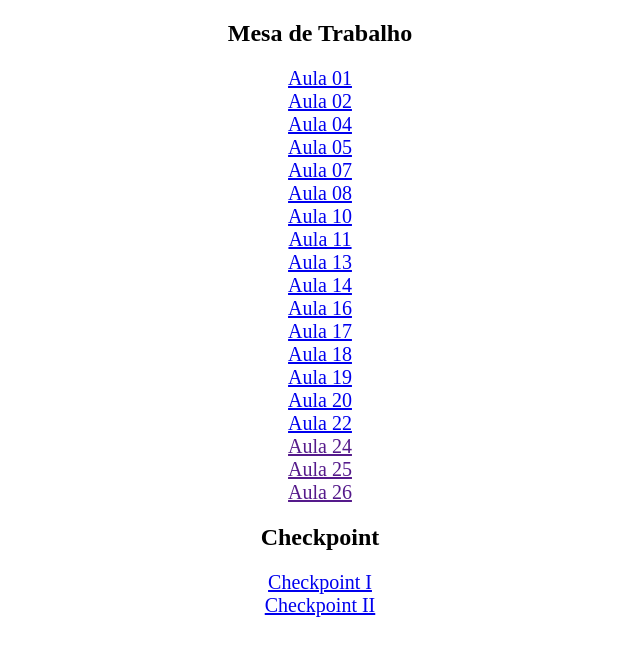
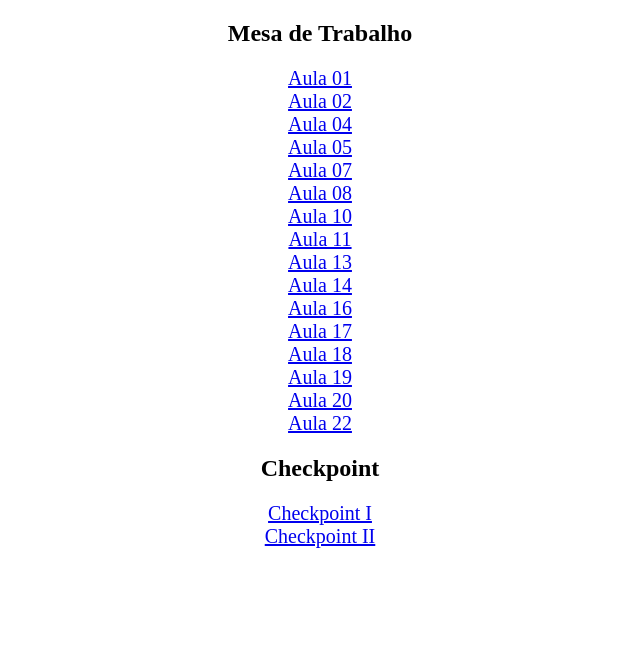
Before and after one commit to alexandrecpedro/Front-End-II, a plain HTML site: page index.html in a window 1280 px wide. Shown: the whole page, without its empty margins (320-960 px from the left). Drawn offline with Linux system fonts and the light colour scheme.

Commit message:
JS Front

```diff
--- a/index.html
+++ b/index.html
@@ -28,9 +28,6 @@
         <a href="./Aula19/sincrona/MesaDeTrabalho/index.html">Aula 19</a>
         <a href="./Aula20/ProjetoToDo_I/index.html">Aula 20</a>
         <a href="./Aula22/sincrona/MesaTrabalho/index.html">Aula 22</a>
-        <a href="">Aula 24</a>
-        <a href="">Aula 25</a>
-        <a href="">Aula 26</a>
     </section>
     <p></p>
     <h2>Checkpoint</h2>
```
